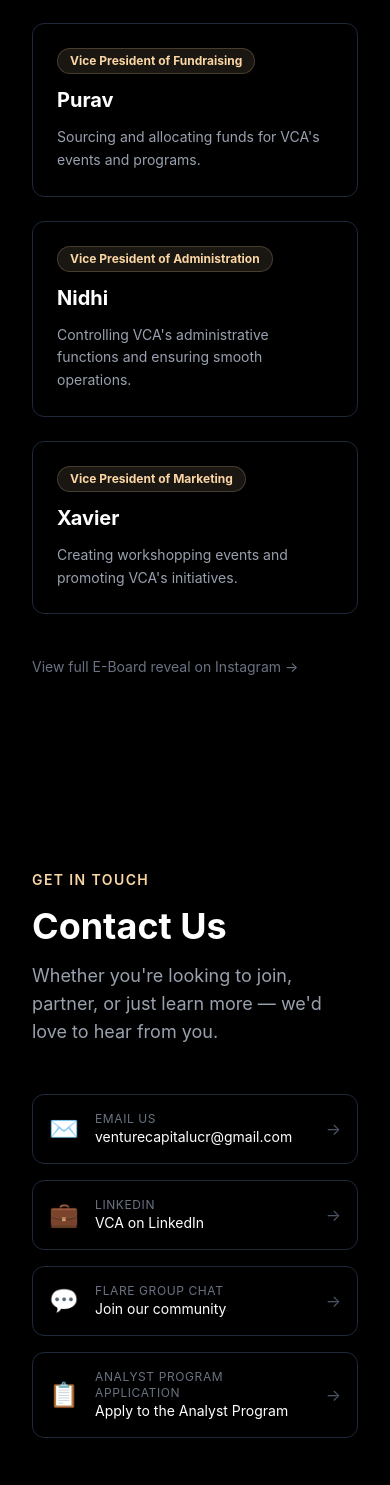
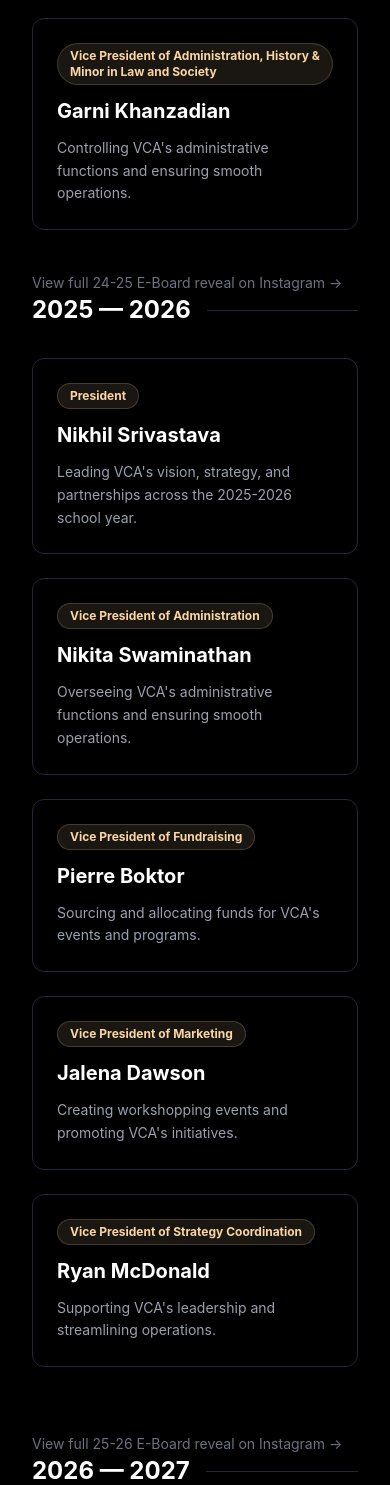
Before and after one commit to Kovaloka/vca-website, a React (Vite) app in the folder vca-website/: page / in a window 390 px wide. Shown: the part 6965-8450 px from the top of the page. Built offline with nearby package versions, Linux system fonts and the light colour scheme.

Commit message:
updated E-board and added founders board

```diff
--- a/vca-website/src/components/EBoard.jsx
+++ b/vca-website/src/components/EBoard.jsx
@@ -1,4 +1,47 @@
 function EBoard() {
+  const board2425 = [
+    {
+      name: "Max Tunyan - Griffin Capital Management",
+      role: "President & Founder, Business Administration - Finance",
+      description: "Founded VCA in 2024 and led the organization through its inaugural year, establishing its mission and vision."
+    },
+    {
+      name: "Angele Ohannessian - J.P. Morgan Private Bank",
+      role: "Vice President of Education, Business Administration - Finance & Minor in Economics",
+      description: "Overseeing educational initiatives and supporting student development in venture capital."
+    },
+    {
+      name: "Oscar Silfverberg - SEB Group",
+      role: "Vice President of Strategy & Coordination, Business Administration - Finance",
+      description: "Assisting with strategic planning and ensuring effective coordination across VCA's initiatives."
+    },
+    {
+      name: "Nikhil Srivastava",
+      role: "Vice President of Events, Business Administration - Finance",
+      description: "Planning and executing events that provide value to VCA members and the broader UCR community."
+    },
+    {
+      name: "Nicole Bolsajian",
+      role: "Vice President of Marketing, Media and Cultural Studies & Minor in Law and Society",
+      description: "Overseeing marketing initiatives and supporting student development in media and cultural studies."
+    },
+    {
+      name: "Ryan McDonald",
+      role: "Vice President of Finance, Economics & Minor in Data Science",
+      description: "Managing VCA's finances and supporting student development in economics and data science."
+    },
+    {
+      name: "Jalena Dawson",
+      role: "Vice President of Fundraising, Political Science",
+      description: "Sourcing and allocating funds for VCA's events and programs."
+    },
+    {
+      name: "Garni Khanzadian",
+      role: "Vice President of Administration, History & Minor in Law and Society",
+      description: "Controlling VCA's administrative functions and ensuring smooth operations."
+    }
+
+  ]
   const board2526 = [
     {
       name: "Nikhil Srivastava",
@@ -89,6 +132,28 @@ return (
         <p className="text-gray-400 text-lg mb-16 max-w-2xl">
             The leadership teams driving VCA's mission at UC Riverside.
         </p>
+        {/* 2024-2025 Board */}
+        <div className="mb-10">
+            <div className="flex items-center gap-4 mb-8">
+                <h3 className="text-white font-bold text-2xl">2024 — 2025</h3>
+                <div className="flex-1 border-t border-gray-800" />
+            </div>
+            <div className="grid grid-cols-1 md:grid-cols-3 gap-6">
+                {board2425.map((member, index) => (
+                    <BoardCard key={index} member={member} />
+                ))}
+            </div>
+        </div>
+
+        {/* Instagram Link 24-25*/}
+        <a
+            href="https://www.instagram.com/p/DHPKoBbSyva/"
+            target="_blank"
+            rel="noopener noreferrer"
+            className="text-gray-500 hover:text-[#fad6a5] transition-colors text-sm"
+        >
+            View full 24-25 E-Board reveal on Instagram →
+        </a>
 
         {/* 2025-2026 Board */}
         <div className="mb-16">
@@ -103,6 +168,16 @@ return (
             </div>
         </div>
 
+        {/* Instagram Link 25-26*/}
+        <a
+            href="https://www.instagram.com/p/DPSus65DnhJ/?img_index=1"
+            target="_blank"
+            rel="noopener noreferrer"
+            className="text-gray-500 hover:text-[#fad6a5] transition-colors text-sm"
+        >
+            View full 25-26 E-Board reveal on Instagram →
+        </a>
+
         {/* 2026-2027 Board */}
         <div className="mb-10">
             <div className="flex items-center gap-4 mb-8">
@@ -116,7 +191,7 @@ return (
             </div>
         </div>
 
-        {/* Instagram Link */}
+        {/* Instagram Link 25-27 when Revealed}
         <a
             href="https://www.instagram.com/p/DPSus65DnhJ/?img_index=1"
             target="_blank"
@@ -124,7 +199,7 @@ return (
             className="text-gray-500 hover:text-[#fad6a5] transition-colors text-sm"
         >
             View full E-Board reveal on Instagram →
-        </a>
+        </a> */}
 
     </section>
 )
```
